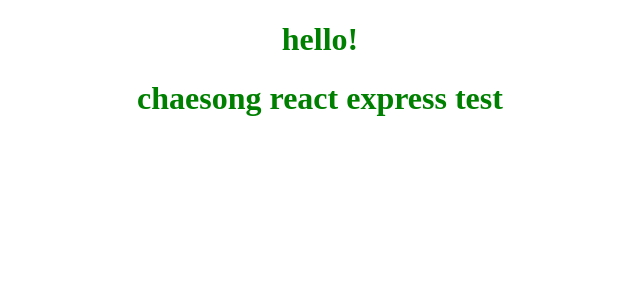
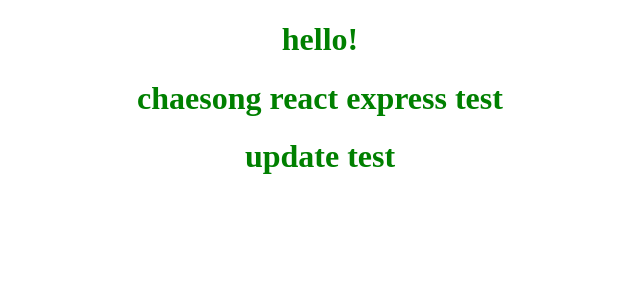
Before and after one commit to l10032503/chaesong, a React app: page / in a window 1280 px wide. Shown: the top 300 px of the page, without its empty margins (320-960 px from the left). Built offline with nearby package versions, Linux system fonts and the light colour scheme.

Commit message:
update test

```diff
--- a/public/index.html
+++ b/public/index.html
@@ -5,7 +5,7 @@
     <meta charset="UTF-8">
     <meta name="viewport" content="width=device-width, initial-scale=1.0">
     <meta http-equiv="X-UA-Compatible" content="ie=edge">
-    <title>chaesong2</title>
+    <title>chaesong</title>
 </head>
 
 <body>
--- a/src/client/App.js
+++ b/src/client/App.js
@@ -11,6 +11,7 @@ class MyComponent extends Component {
             <div>
                 <h1>{this.state.hi}</h1>
                 <h1>chaesong react express test</h1>
+                <h1>update test</h1>
             </div>
         );
     }
```
Also changed, not shown: 2 other files (tests, documents, lock files or other folders).
